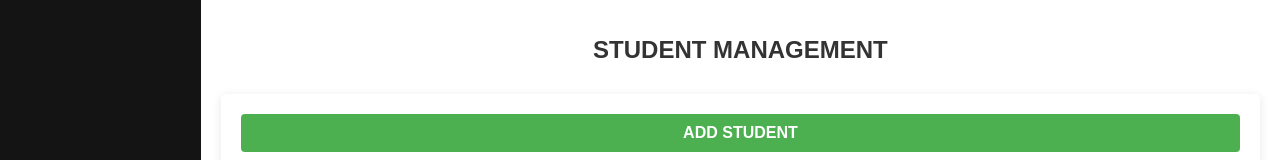
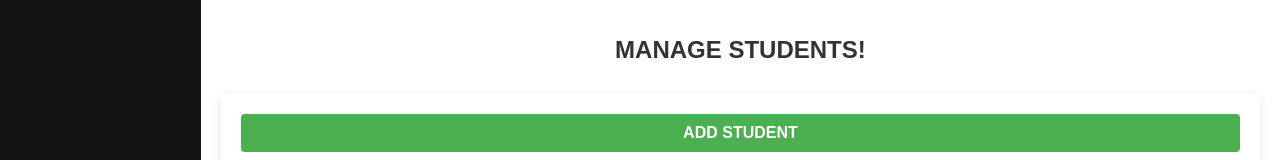
Before and after one commit to NikolaiTengu/IPT-2--Student-Information-Application-V.2, a React (Vite) app in the folder dashboard/: page /addstudent in a window 1280 px wide. Shown: the top 160 px of the page. Built offline with nearby package versions, Linux system fonts and the light colour scheme; no server answers.

Commit message:
changed student management to manage students!

```diff
--- a/dashboard/src/pages/AddStudent.jsx
+++ b/dashboard/src/pages/AddStudent.jsx
@@ -161,7 +161,7 @@ const AddStudent = () => {
 
   return (
     <div className="student-container">
-      <h1 className="student-title">STUDENT MANAGEMENT</h1>
+      <h1 className="student-title">MANAGE STUDENTS!</h1>
 
       <div className="table-container">
         <div className="table-header">
```
